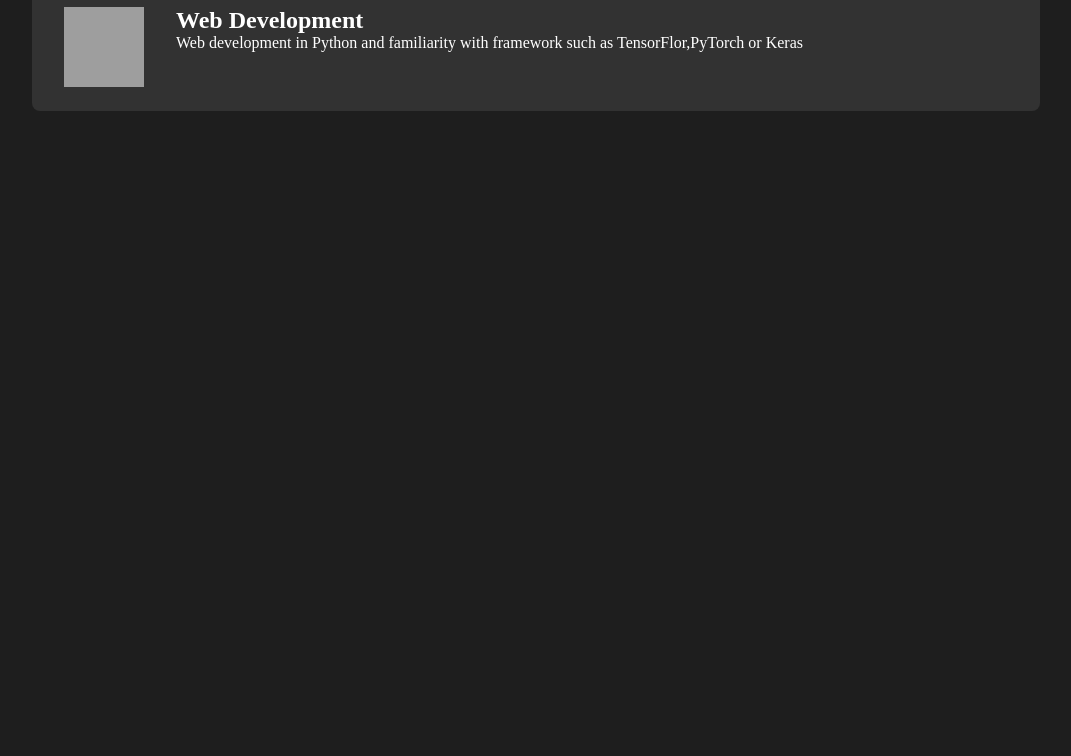
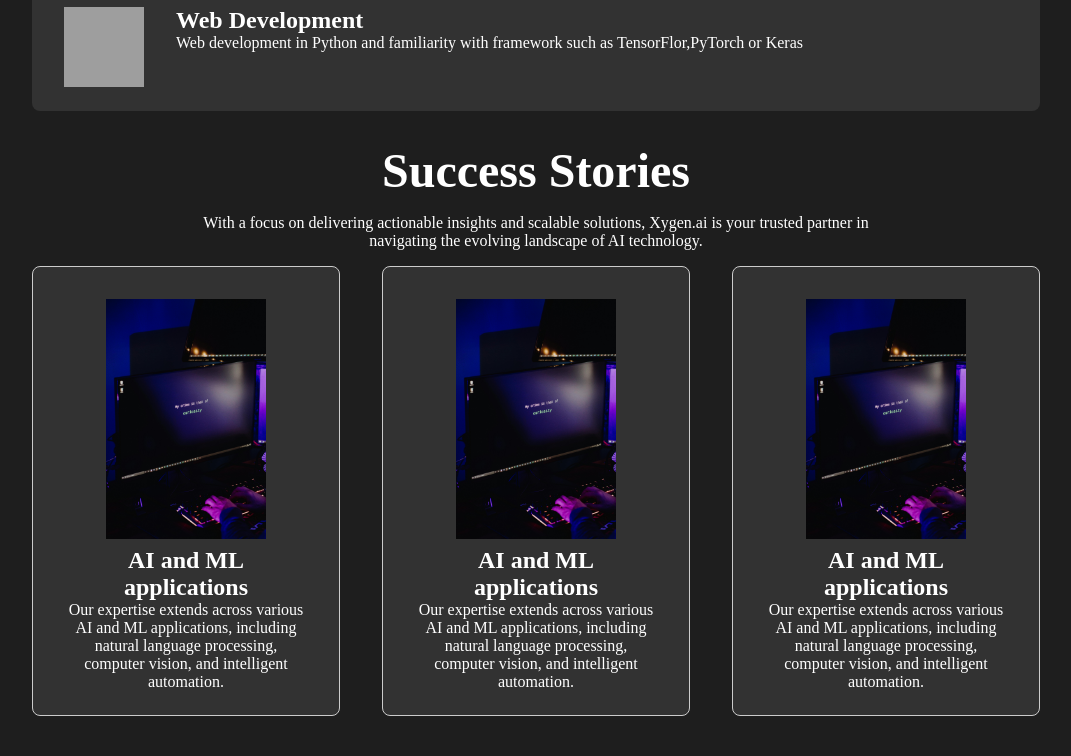
Before and after one commit to chamodhjayasumana/xygen.ai-web, a React (Create React App) app in the folder xygen/: page / in a window 1280 px wide. Shown: the part 1300-2056 px from the top of the page, without its empty margins (104-1175 px from the left). Before the commit the page ends 1427 px from the top, so only its background shows below. Built offline with nearby package versions, Linux system fonts and the light colour scheme; grey boxes are pictures that could not be loaded.

Commit message:
create contact info

```diff
--- a/xygen/src/App.js
+++ b/xygen/src/App.js
@@ -1,7 +1,7 @@
 import Intro from "./components/Intro/intro";
 import Navbar from "./components/NavBar/navbar";
 import Features from "./components/Features/features";
-
+import Works from "./components/Works/works";
 
 function App() {
   return (
@@ -9,6 +9,7 @@
       <Navbar/>
       <Intro/>
       <Features/>
+      <Works/>
     </div>
   );
 }
```
Also changed, not shown: xygen/src/components/Contact/contact.js (added, +10 -0 lines), xygen/src/components/Contact/contact.css (added).
